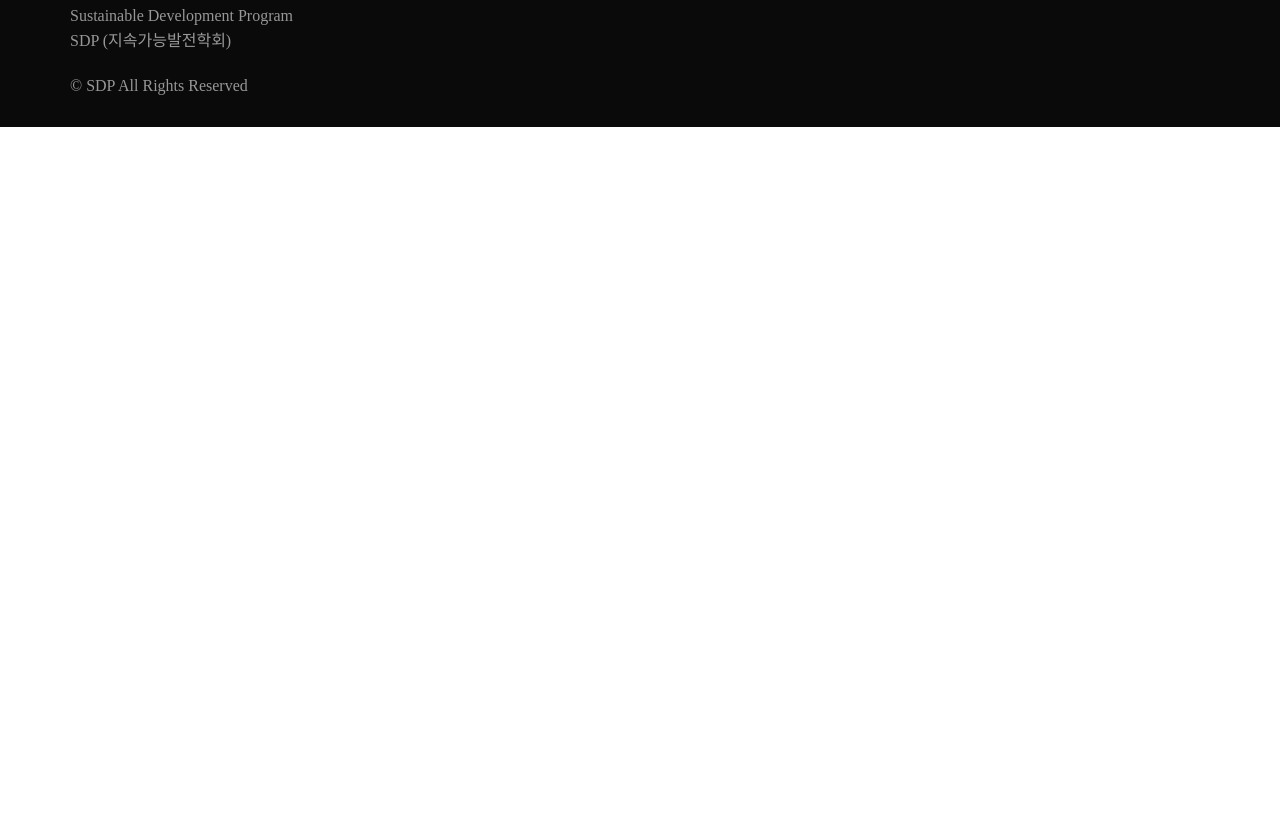
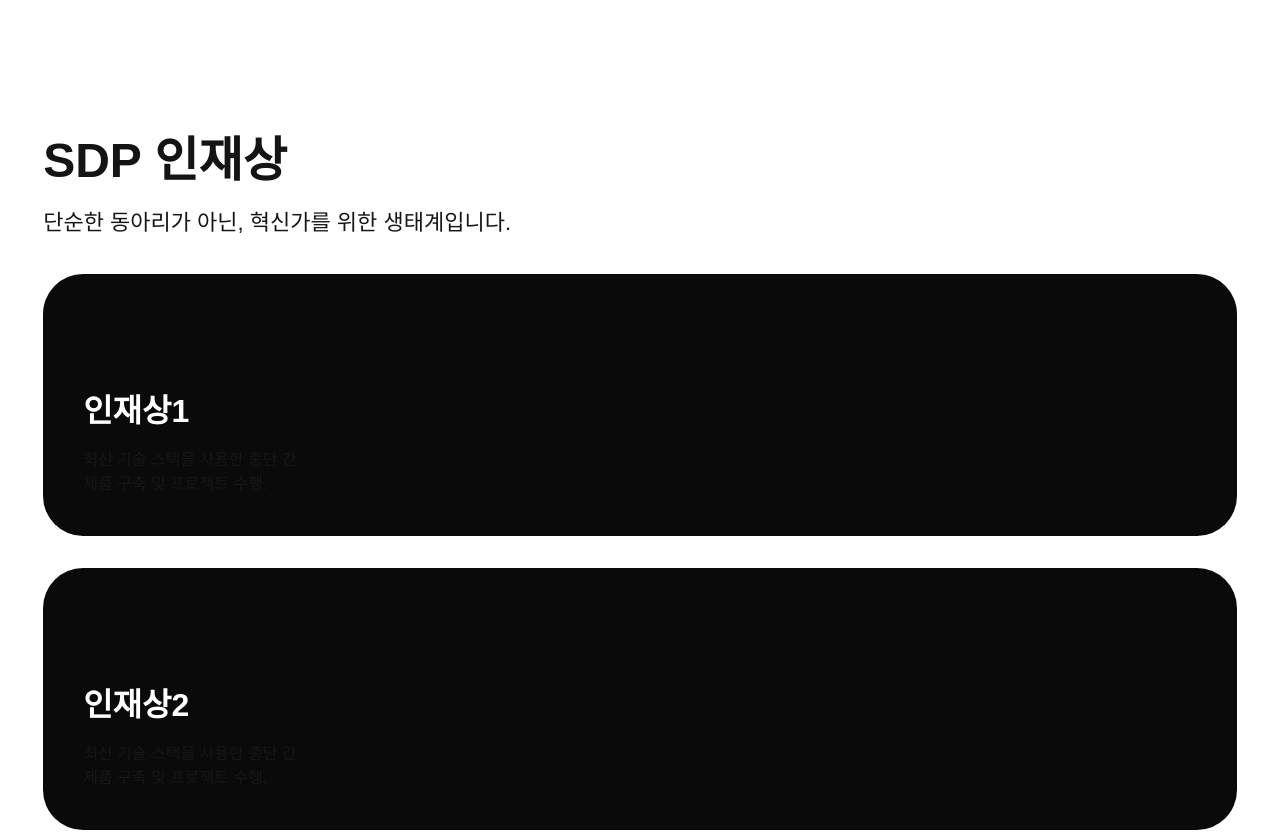
Before and after one commit to SDP1617-Web/SDP1617-Web-FRONT, a Next.js app: page /about in a window 1280 px wide. Shown: the part 3760-4592 px from the top of the page. Before the commit the page ends 3887 px from the top, so only its background shows below. Built offline with nearby package versions, Linux system fonts and the light colour scheme; a web font is replaced by a local one.

Commit message:
feat: 인재상 섹션 구현

```diff
--- /dev/null
+++ b/src/components/about/TalentCard.tsx
@@ -0,0 +1,37 @@
+import type { CSSProperties } from "react";
+
+interface TalentCardProps {
+  title: string;
+  description: string;
+}
+
+const cardStyle: CSSProperties = {
+  width: "1193.66px",
+  height: "262px",
+  backgroundColor: "#0A0A0A",
+  borderRadius: "40px",
+  display: "flex",
+  alignItems: "flex-end",
+  padding: "40px",
+};
+
+const innerStyle: CSSProperties = {
+  display: "flex",
+  width: "1113.66px",
+  flexDirection: "column",
+  alignItems: "flex-start",
+  gap: "16px",
+};
+
+export default function TalentCard({ title, description }: TalentCardProps) {
+  return (
+    <div style={cardStyle}>
+      <div style={innerStyle}>
+        <p className="h2 text-white">{title}</p>
+        <p className="h3-sb" style={{ color: "var(--color-sdp-grey-400)", whiteSpace: "pre-line" }}>
+          {description}
+        </p>
+      </div>
+    </div>
+  );
+}
--- /dev/null
+++ b/src/components/about/TalentSection.tsx
@@ -0,0 +1,47 @@
+import TalentCard from "./TalentCard";
+
+const TALENTS = [
+  {
+    title: "인재상1",
+    description: "최신 기술 스택을 사용한 종단 간\n제품 구축 및 프로젝트 수행.",
+  },
+  {
+    title: "인재상2",
+    description: "최신 기술 스택을 사용한 종단 간\n제품 구축 및 프로젝트 수행.",
+  },
+  {
+    title: "인재상3",
+    description: "최신 기술 스택을 사용한 종단 간\n제품 구축 및 프로젝트 수행.",
+  },
+];
+
+export default function TalentSection() {
+  return (
+    <section
+      style={{ marginTop: "154.63px" }}
+      className="flex justify-center"
+    >
+      <div className="flex flex-col items-start">
+        {/* 타이틀 */}
+        <p className="h1" style={{ color: "var(--color-sdp-grey-900)" }}>
+            SDP 인재상
+        </p>
+
+        {/* 부제목 */}
+        <p
+            className="h4-m"
+            style={{ color: "var(--color-sdp-grey-400)", marginTop: "17px" }}
+        >
+            단순한 동아리가 아닌, 혁신가를 위한 생태계입니다.
+        </p>
+
+        {/* 카드 리스트 */}
+        <div className="flex flex-col" style={{ marginTop: "36px", gap: "32px" }}>
+            {TALENTS.map((talent, i) => (
+            <TalentCard key={i} title={talent.title} description={talent.description} />
+            ))}
+        </div>
+      </div>
+    </section>
+  );
+}
```
